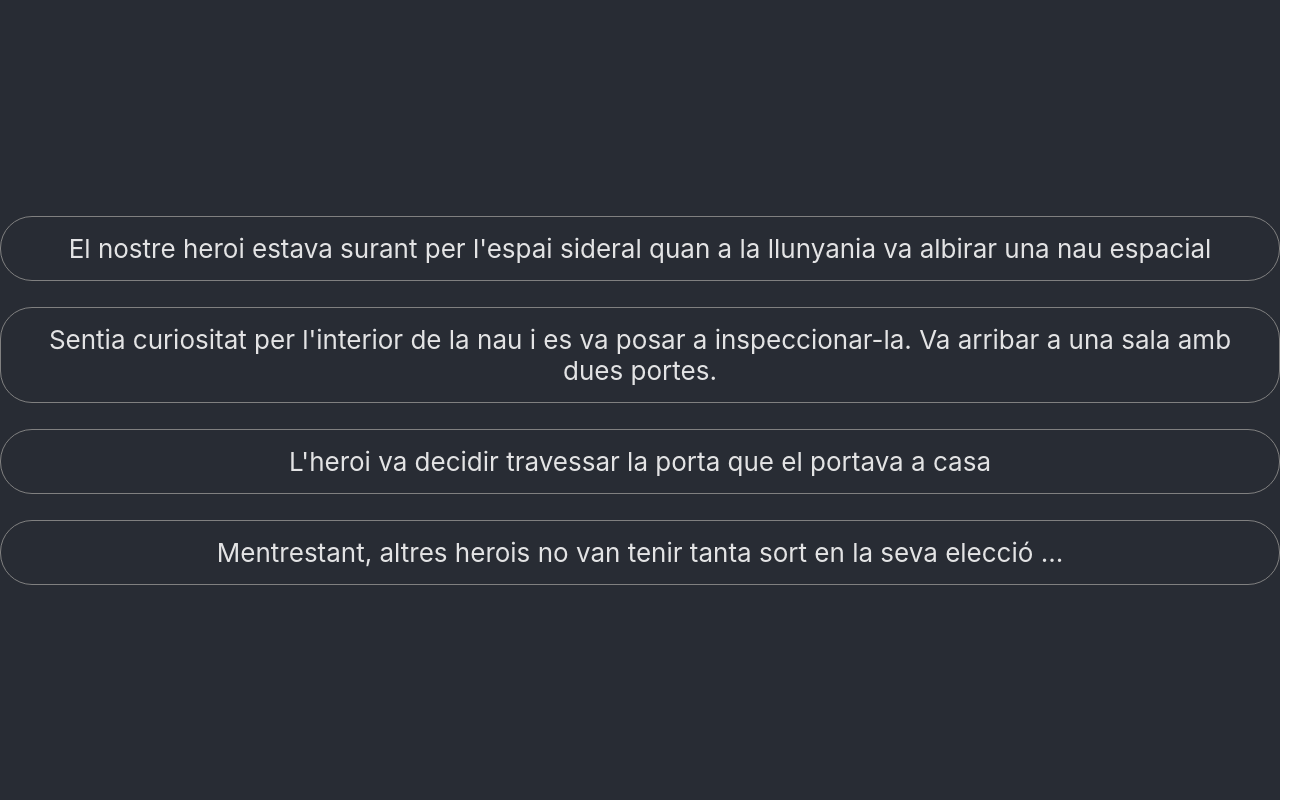
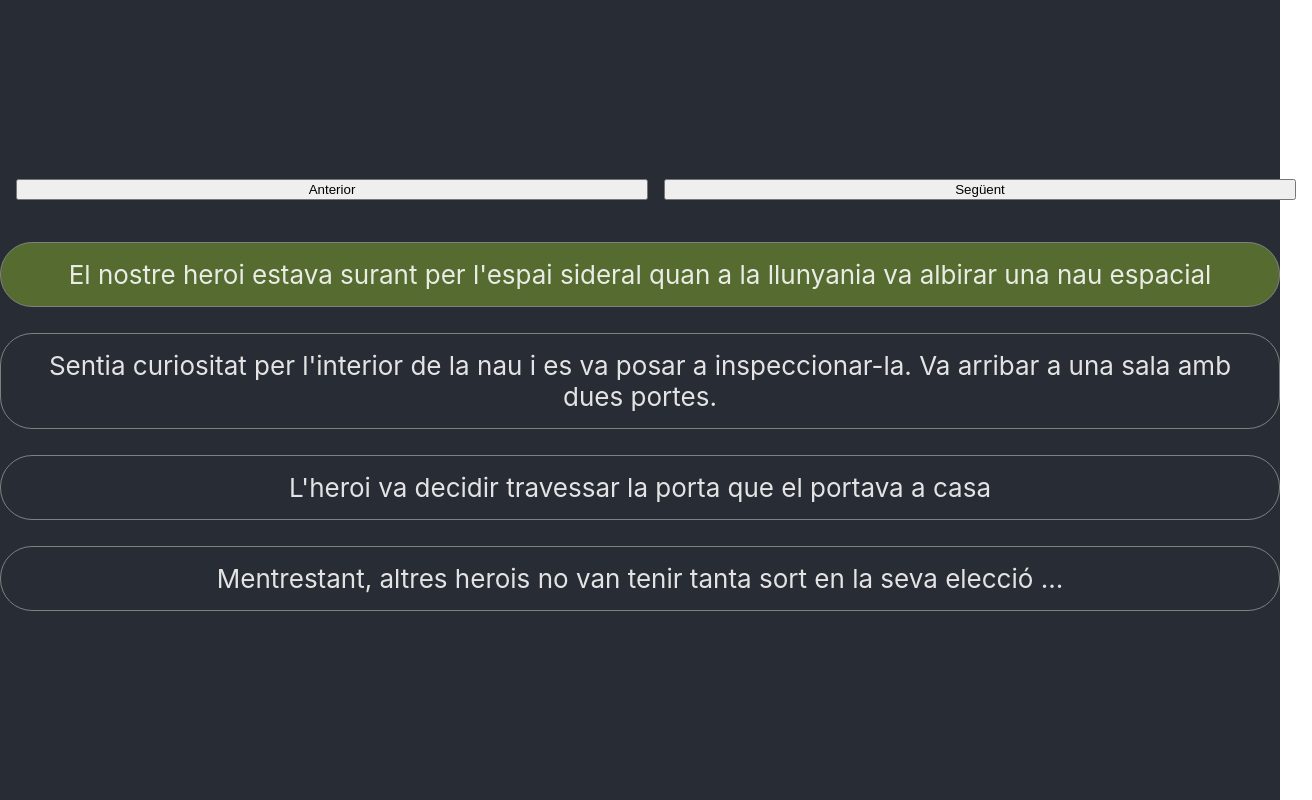
Before and after one commit to gemmabcr/react-sprint6, a React (Create React App) app: page / in a window 1280 px wide. Shown: the whole page, 1312 px wide, since content can reach past the window. Built offline with nearby package versions, Linux system fonts and the light colour scheme.

Commit message:
feat: added selected sentence function (ex4)

```diff
--- a/src/components/Escena/Escena.js
+++ b/src/components/Escena/Escena.js
@@ -1,12 +1,38 @@
 import React from 'react'
-import { Button } from './EscenaStyled'
+import { ButtonGroup, Sentence } from './EscenaStyled'
 
 const Escena = ({ sentences }) => {
+  const [isSelected, setIsSelected] = React.useState(0);
+
+  function previousSentence() {
+    setIsSelected(prevState =>
+      prevState = (isSelected > 0) ? --prevState : sentences.length - 1
+    );
+  }
+
+  function nextSentence() {
+    setIsSelected(prevState =>
+      prevState = (isSelected < sentences.length-1) ? ++prevState : 0
+    );
+  }
+
   return (
     <div>
-      { sentences.map(sentence =>
-        <Button>{sentence}</Button>
-      ) }
+      <ButtonGroup>
+        <button onClick={previousSentence}>Anterior</button>
+        <button onClick={nextSentence}>Següent</button>
+      </ButtonGroup>
+      {sentences.map(sentence => {
+        let index = sentences.indexOf(sentence);
+        return (
+          <Sentence
+            key={sentence}
+            primary={index === isSelected}
+          >
+            {sentence}
+          </Sentence>
+        )
+      })}
     </div>
   )
 }
--- a/src/components/Escena/EscenaStyled.js
+++ b/src/components/Escena/EscenaStyled.js
@@ -1,8 +1,17 @@
 import styled from 'styled-components'
 
-export const Button = styled.p`
+export const ButtonGroup = styled.div`
+   display: grid;
+   grid-template-columns: repeat(2, 1fr);
+   gap: 1rem;
+   padding: 1rem;
+   width: 100%;
+`;
+
+export const Sentence = styled.p`
+   background: ${props => props.primary ? "darkOliveGreen" : "transparent"};
    border: 1px solid gray;
    border-radius: 2rem;
-   color: rgba(255,255,255,0.87);
+   color: rgba(255, 255, 255, 0.87);
    padding: 1rem;
-`
+ `;
```
